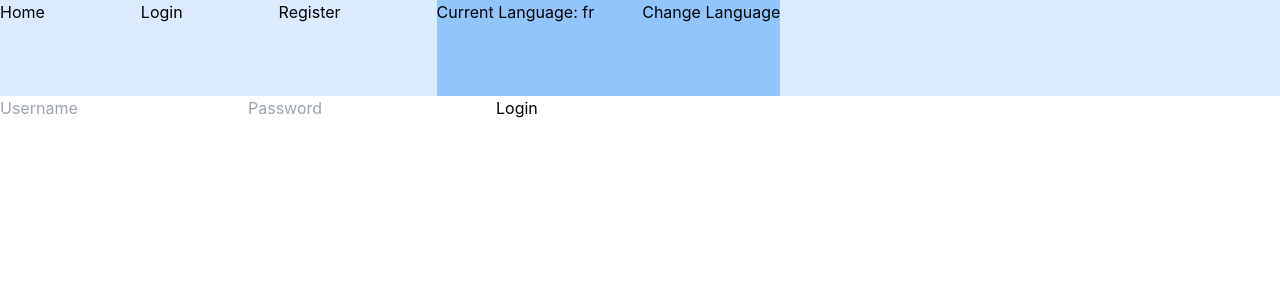
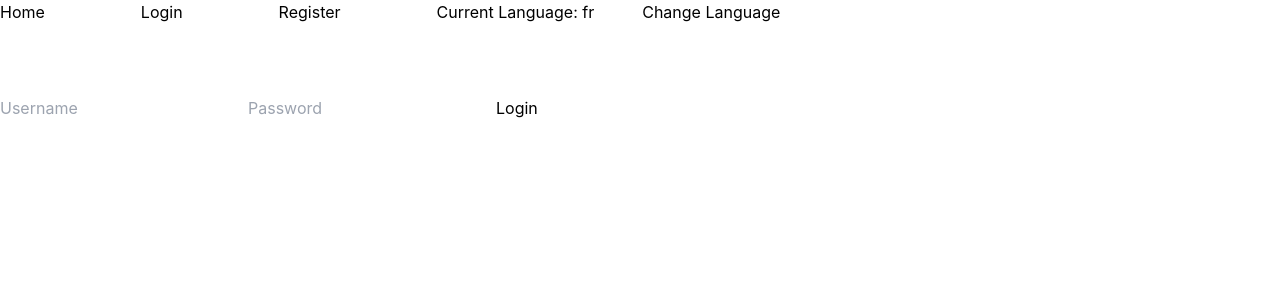
Before and after one commit to TrioGrenobleImt/MERN-BoilerPlate, a React (Vite) app in the folder client/: page /login in a window 1280 px wide. Shown: the top 300 px of the page. Built offline with nearby package versions, Linux system fonts and the light colour scheme; no server answers.

Commit message:
Stock language preferences in localStorage

```diff
--- a/client/src/components/NavBar/LanguageChanger.tsx
+++ b/client/src/components/NavBar/LanguageChanger.tsx
@@ -9,10 +9,11 @@ export const LanguageChanger = () => {
   const handleChangeLanguage = () => {
     const newLanguage = language === "en" ? "fr" : "en";
     changeLanguage(newLanguage);
+    localStorage.setItem("i18nextLng", newLanguage);
   };
 
   return (
-    <div className="flex items-start gap-12 bg-blue-300">
+    <div className="flex items-start gap-12">
       <h3>Current Language: {language}</h3>
       <button type="button" onClick={handleChangeLanguage}>
         Change Language
--- a/client/src/components/NavBar/NavBar.jsx
+++ b/client/src/components/NavBar/NavBar.jsx
@@ -6,7 +6,7 @@ export const NavBar = () => {
   const { authUser } = useAuthContext();
 
   return (
-    <div className="flex flex-row h-24 gap-24 bg-blue-100">
+    <div className="flex flex-row h-24 gap-24">
       <Link to="/">Home</Link>
 
       {authUser ? (
```
